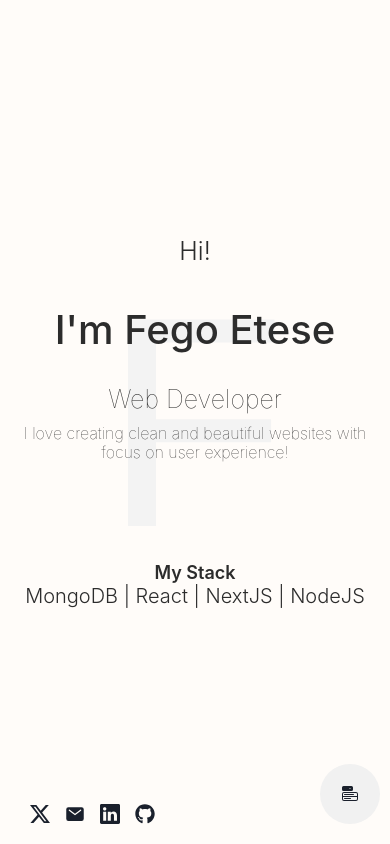
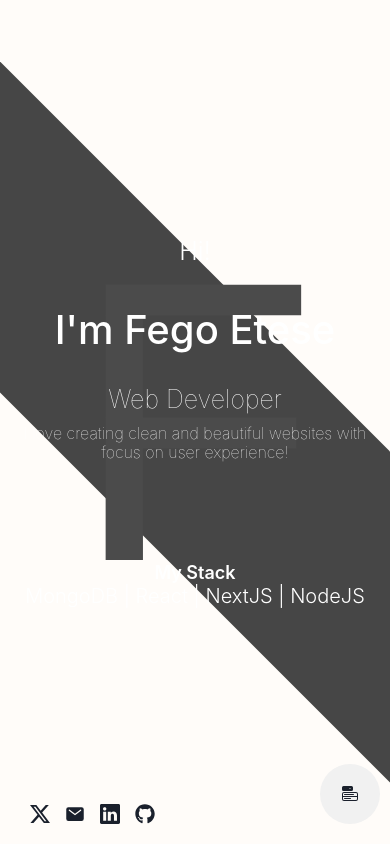
Before and after one commit to xetadeveloper/portfolio-v2, a Next.js app: page / in a window 390 px wide. Built offline with nearby package versions, Linux system fonts and the light colour scheme; a web font is replaced by a local one.

Commit message:
fix responsive styling and add eslint

```diff
--- a/package.json
+++ b/package.json
@@ -25,6 +25,7 @@
     "@types/react-dom": "^18",
     "eslint": "^8",
     "eslint-config-next": "14.2.3",
+    "eslint-config-prettier": "^9.1.0",
     "typescript": "^5"
   }
 }
--- a/src/components/NavSide.tsx
+++ b/src/components/NavSide.tsx
@@ -107,7 +107,7 @@ export default function NavSide(props: NavSideProps) {
                     <PopoverBody display="flex" flexDir="column" mt="0px" textAlign="right" gap="0px" minWidth="180px">
                         {menuList.map((item, index) => (
                             <>
-                                <Flex gap="10px" alignItems='center'>
+                                <Flex gap="10px" alignItems="center">
                                     <Box height="18px" width="18px">
                                         {item.icon}
                                     </Box>
@@ -121,11 +121,6 @@ export default function NavSide(props: NavSideProps) {
                                         bg="none"
                                         height="60px"
                                         fontWeight="300"
-                                        // border="1px solid #aeaeae"
-                                        // borderRight="none"
-                                        // borderLeft="none"
-                                        // borderTop={index === 0 ? 'none' : '1px solid #aeaeae'}
-                                        // borderBottom={index === menuList.length - 1 ? 'none' : '1px solid #aeaeae'}
                                         _hover={{}}
                                     >
                                         {item.title}
@@ -143,11 +138,11 @@ export default function NavSide(props: NavSideProps) {
                     <Tooltip
                         key={index}
                         label={
-                            <Box>
-                                <Heading fontWeight="600" mb="3px">
+                            <Box color="#2c2c2c" >
+                                <Heading fontWeight="500" fontSize="16px" mb="5px">
                                     {item.title}
                                 </Heading>
-                                <Heading fontSize="14px">{item.description}</Heading>
+                                <Heading fontWeight='300' fontSize="14px">{item.description}</Heading>
                             </Box>
                         }
                         placement="left"
--- a/src/pages/index.tsx
+++ b/src/pages/index.tsx
@@ -32,12 +32,12 @@ export default function Home(props: HomeProps) {
             padding="10px"
             overflow="hidden"
         >
-            {/* <SlantDivAnimation /> */}
+            <SlantDivAnimation />
 
             <Heading
                 style={{ userSelect: 'none' }}
                 draggable={false}
-                fontSize={{ base: '300px', md: '483px' }}
+                fontSize={{ base: '400px', md: '483px' }}
                 position="absolute"
                 left="50%"
                 transform="translate(-50%, -50%)"
@@ -46,7 +46,7 @@ export default function Home(props: HomeProps) {
             >
                 <motion.div
                     initial={{ color: '#F3F3F3' }}
-                    // animate={{ color: '#4B4B4B' }}
+                    animate={{ color: '#4B4B4B' }}
                     transition={{ delay: 0.5 }}
                 >
                     F
@@ -54,7 +54,7 @@ export default function Home(props: HomeProps) {
             </Heading>
 
             <motion.div
-                // animate={{ color: '#FFF' }}
+                animate={{ color: '#FFF' }}
                 initial={{ color: '#2c2c2c' }}
                 transition={{ delay: 0.5, duration: 1 }}
             >
```
Also changed, not shown: .eslintrc.json, 1 other file (tests, documents, lock files or other folders).
